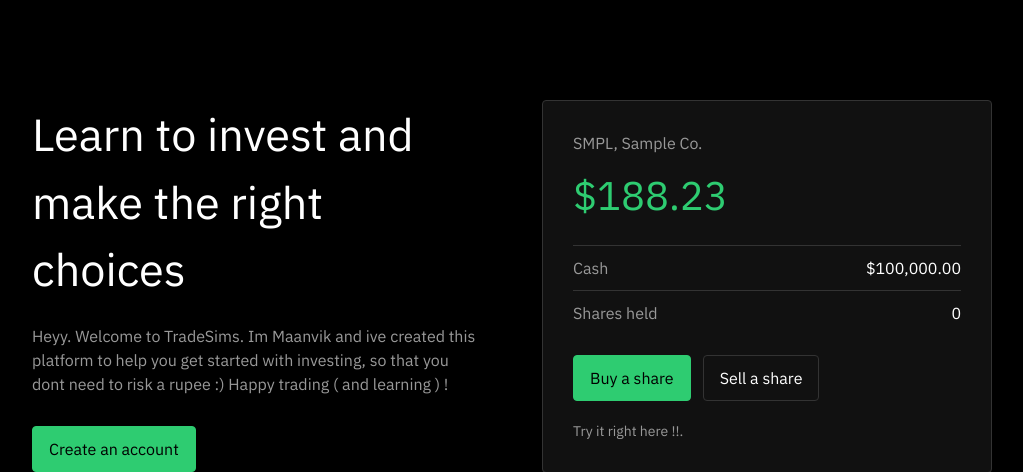
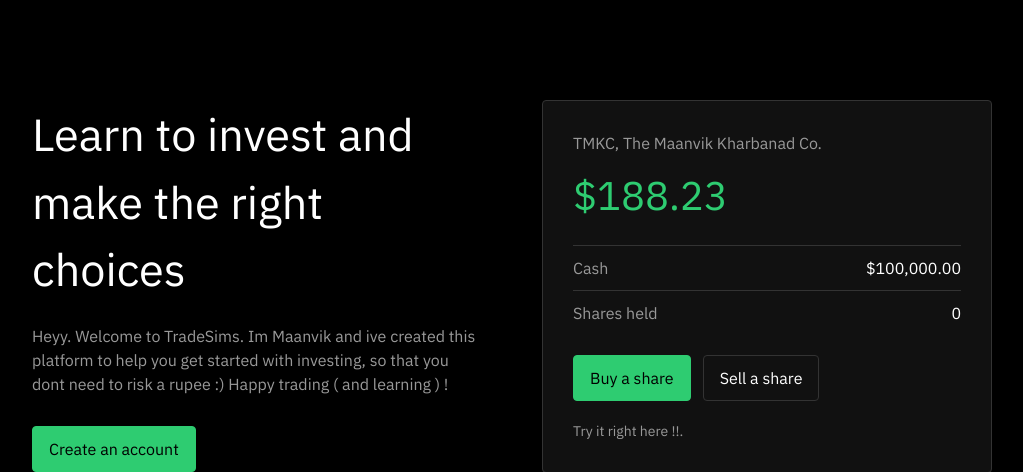
Before and after one commit to MK150710/Trading_Sim, a Django app: template simulator/templates/simulator/index.html in a window 1280 px wide. Shown: the part 61-533 px from the top of the page, without its empty margins (128-1151 px from the left). Run offline with Django 5.2, Linux system fonts and the light colour scheme; the template is opened without the code that fills it, so the values that code supplies are empty.

Commit message:
My touch :)

```diff
--- a/simulator/templates/simulator/index.html
+++ b/simulator/templates/simulator/index.html
@@ -30,7 +30,7 @@
                 </div>
             </div>
             <div class="ticket" aria-label="Sample order ticket">
-                <p class="muted">SMPL, Sample Co.</p>
+                <p class="muted">TMKC, The Maanvik Kharbanad Co.</p>
                 <p class="price">$<span id="price">187.42</span></p>
                 <div class="row"><span class="muted">Cash</span><span id="cash">$100,000.00</span></div>
                 <div class="row"><span class="muted">Shares held</span><span id="shares">0</span></div>
```
